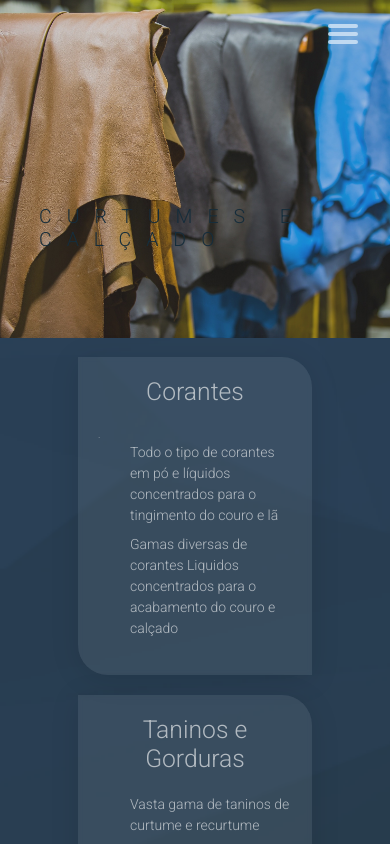
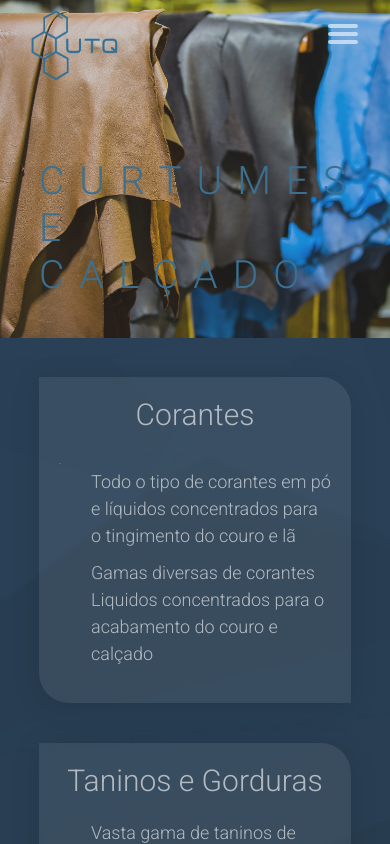
Before and after one commit to miacsilva/ut-quimicos-client, a React (Vite) app: page /produtos/curtumes in a window 390 px wide. Shown: the top 844 px of the page. Built offline with nearby package versions, Linux system fonts and the light colour scheme.

Commit message:
logo on navbar and hamburger menu closing bug fixed

```diff
--- a/src/App.css
+++ b/src/App.css
@@ -34,7 +34,30 @@ body {
 
 /* --------NAVBAR--------------------- */
 
+.navbarLogo{
+  width: 90px;
+  top:50px;
+  margin-left: 30px;
+  transition: ease-in 1s;
+}
+.navbarLogo:hover{
+  animation: myLogoAnim 3s ease-in 2s 3 normal forwards;
+  filter: brightness(200%);
+}
 
+@keyframes myLogoAnim {
+	0% {
+		opacity: 1;
+	}
+
+	50% {
+		opacity: 0.2;
+	}
+
+	100% {
+		opacity: 1;
+	}
+}
 
 
 .navbar {
@@ -74,6 +97,16 @@ body {
   transform: translatey(1px);
 }
 
+.navbar-navlinks {
+  font-family: Arial, Helvetica, sans-serif;
+  text-transform: uppercase;
+  font-size: 1rem;
+ }
+
+.navbar-navlinks.active {
+  max-height: 500px; /* Adjust the value as per your needs */
+}
+
 .navbar-navlinks .active,
 .navbar-navlinks .active:hover
 .navbar-navlinks .activeLink,
@@ -87,11 +120,7 @@ body {
   margin-right: 30px;
 }
 
-.navbar-navlinks {
-  font-family: Arial, Helvetica, sans-serif;
-  text-transform: uppercase;
-  font-size: 1rem;
-}
+
 
 .toggle-button {
   position: absolute;
@@ -110,7 +139,11 @@ body {
   background-color: rgba(208, 227, 244, 0.849);
   border-radius: 10px;
 }
+
+
 @media (max-width: 950px) {
+
+
   .toggle-button {
     display: flex;
   }
@@ -640,10 +673,6 @@ font-family: "Roboto", sans-serif;
   align-items: center;
 }
 
-.cardsProducts {
-  background-repeat: no-repeat;
-  background-size: cover;
-}
 
 .cardsProducts {
   /* From https://css.glass */
@@ -680,6 +709,42 @@ font-family: "Roboto", sans-serif;
   margin-bottom: 8px;
   font-size: 14px;
 }
+
+@media (max-width: 550px) {
+
+  .singleProductHeader h1 {
+    font-size: 10vw;
+    color: rgb(59, 112, 145);
+  }
+
+  .singleProductBody {
+    padding: 5vw 0;
+  }
+  .cardsProducts {
+    margin-top: 20px;
+    margin-bottom: 20px;
+    width: 80vw;
+  }
+  .cardsProducts h2 {
+    font-size: 30px;
+    text-align: center;
+    margin-bottom: 20px;
+  }
+  .cardsProducts:hover {
+    width: 85vw;
+  }
+
+  .cardsProducts li {
+    margin-bottom: 10px;
+    font-size: 18px;
+  }
+
+}
+
+
+
+
+
 
 
 
--- a/src/components/Navbar.jsx
+++ b/src/components/Navbar.jsx
@@ -1,5 +1,6 @@
 import { useState } from 'react';
 import { NavLink } from 'react-router-dom';
+import logo from "/public/UTQ-logo.png"
 
 
 function Navbar() {
@@ -12,7 +13,7 @@ function Navbar() {
 
   return (
     <nav className="navbar">
-      <div className="brand-logo"> <a href="/">{/* <img className="logo" src={logo} alt="UT Químicos logotipo"/> */}</a> </div>
+      <div className="brand-logo"> <a href="/"><img className="navbarLogo" src={logo} alt="UT Químicos logotipo"/></a> </div>
 
         <a href="#" className={`toggle-button ${isActive ? "active" : ""}`} onClick={handleClick}>
           <span className="bar"></span>
@@ -22,11 +23,11 @@ function Navbar() {
 
       <div className={`navbar-navlinks ${isActive ? "active" : ""}`} >
             <ul>
-<li className='navItem'> <NavLink exact to="/" >Início</NavLink></li>
-<li className='navItem'> <NavLink to="/sobre"  >Sobre</NavLink></li>
-<li className='navItem'> <NavLink to="/produtos"  >Produtos</NavLink></li>
-<li className='navItem'> <NavLink to="/parceiros" >Parceiros</NavLink></li>
-<li className='navItem'> <NavLink className="nav-contactos" to="/contactos">Contactos</NavLink></li>
+<li className='navItem'> <NavLink exact to="/" onClick={handleClick}>Início</NavLink></li>
+<li className='navItem'> <NavLink to="/sobre" onClick={handleClick} >Sobre</NavLink></li>
+<li className='navItem'> <NavLink to="/produtos" onClick={handleClick} >Produtos</NavLink></li>
+<li className='navItem'> <NavLink to="/parceiros" onClick={handleClick}  >Parceiros</NavLink></li>
+<li className='navItem'> <NavLink className="nav-contactos" to="/contactos" onClick={handleClick} >Contactos</NavLink></li>
 
             </ul>
 
--- a/src/pages/Home.jsx
+++ b/src/pages/Home.jsx
@@ -66,7 +66,7 @@ function Home() {
                 <div className="iconAndText">
                   <img src={exchange}></img>
 
-                  <ScrollReveal delay={1000} scale={1.5}>
+                  <ScrollReveal delay={700} scale={1.3}>
                     <h4>
                       Privilegiar/personalizar serviços e necessidades dos
                       clientes
@@ -77,7 +77,7 @@ function Home() {
 
               <div className="iconAndText">
                 <img src={handshake}></img>
-                <ScrollReveal delay={2000} scale={1.5}>
+                <ScrollReveal delay={1400} scale={1.3}>
                   <h4 className="bulletPoints">
                     {" "}
                     Fidelizar clientes e fornecedores
@@ -88,7 +88,7 @@ function Home() {
               <div className="iconAndText">
                 <img src={group}></img>
 
-                <ScrollReveal delay={3000} scale={1.5}>
+                <ScrollReveal delay={2100} scale={1.3}>
                   <h4>
                     {" "}
                     Estabelecer permanente contacto e relacionamento a longo
```
